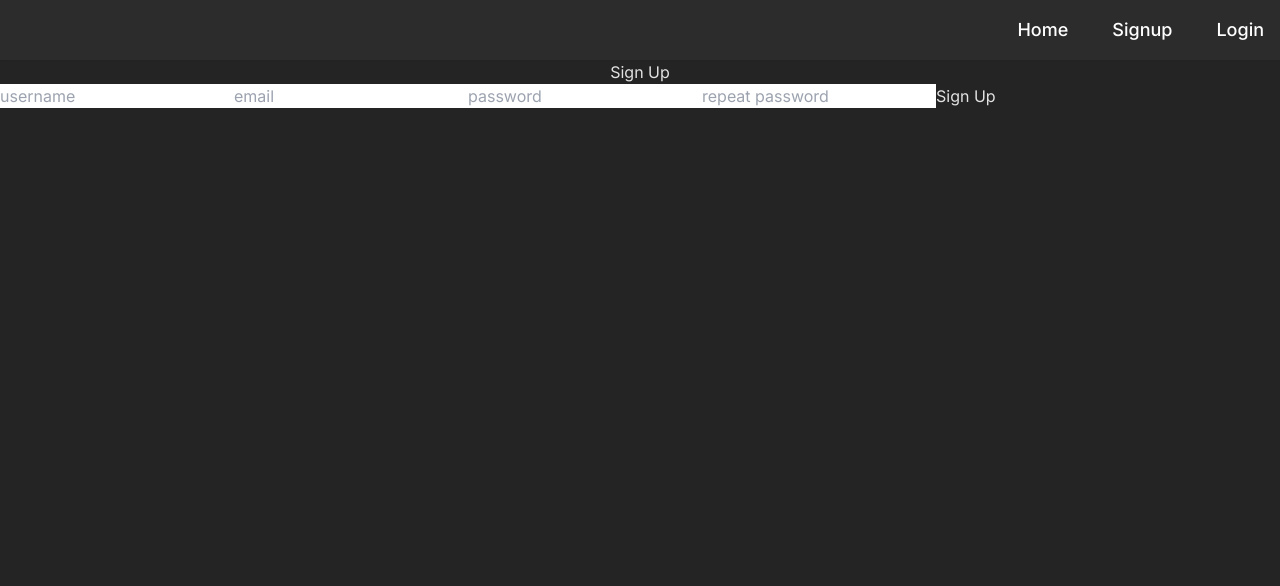
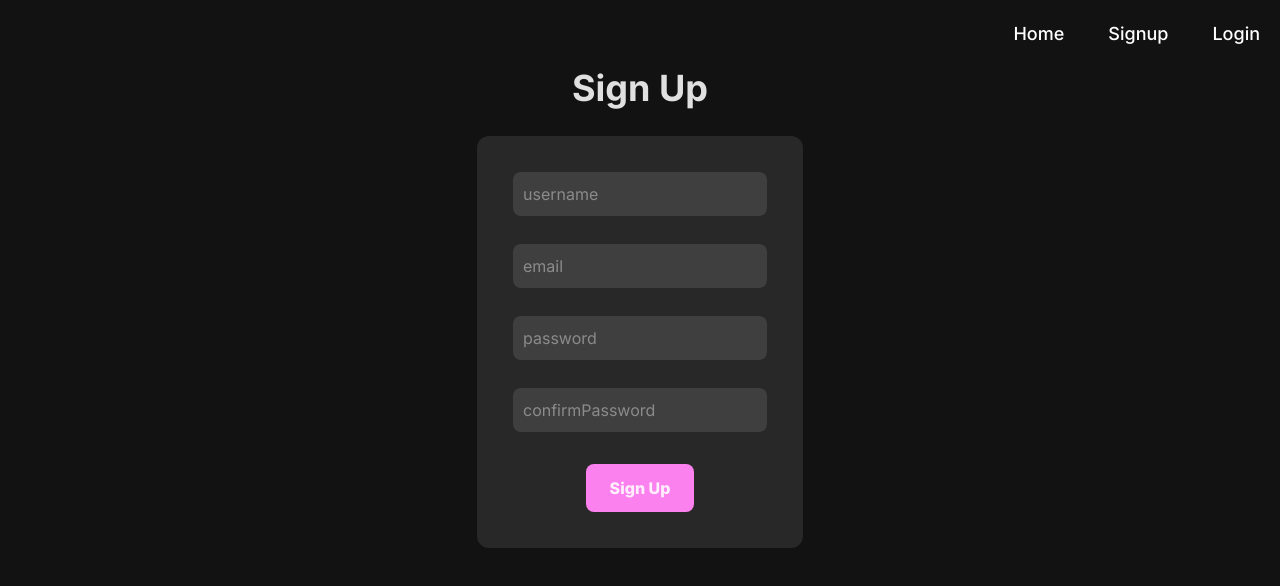
Before and after one commit to Hannyel0/chatApp, a React (Vite) app in the folder client/: page /signup in a window 1280 px wide. Shown: the top 586 px of the page. Built offline with nearby package versions, Linux system fonts and the light colour scheme.

Commit message:
Overall design and color pallet of the project changed

```diff
--- a/client/src/App.jsx
+++ b/client/src/App.jsx
@@ -2,6 +2,7 @@ import { Routes, Route } from "react-router-dom"
 import Home from "./pages/Home"
 import Login from "./pages/Login"
 import Signup from "./pages/Signup"
+import Profile from "./pages/Profile"
 
 
 
@@ -16,6 +17,7 @@ function App() {
       <Route path="/" element={<Home/>}/>
       <Route path="/signup" element={<Signup/>}/>
       <Route path="/login" element={<Login/>}/>
+      <Route path="/profile" element={<Profile/>}/>
 
     </Routes>
   )
--- a/client/src/components/Form.jsx
+++ b/client/src/components/Form.jsx
@@ -31,18 +31,28 @@ export default function Form({ type, sendDataToParent }) {
 
   return (
 
-    <div className="form_wrapper">
-        <form onSubmit={handleSubmit}>
+    <div className="h-[60vh] flex items-center justify-center flex-col">
+        <h1 className="font-bold text-4xl mb-7">{type === "login" ? "Login" : "Sign Up"}</h1>
+        <form className=' rounded-xl p-9 bg-surface-a10 flex flex-col items-center justify-center' onSubmit={handleSubmit}>
             {type === "signUp" && (
-                <input type="text" name='username' placeholder='username' onChange={handleChange}/>
+                <Input type="text" name="username" onChange={handleChange}/>
             )}
-            <input type='email' name='email' placeholder='email' onChange={handleChange}/>
-            <input type="password" name='password' placeholder='password' onChange={handleChange}/>
+            <Input type="email" name="email" onChange={handleChange}/>
+            <Input type="password" name="password" onChange={handleChange}/>
             {type === "signUp" && (
-                <input type="password" name='confirmPassword' placeholder='repeat password' onChange={handleChange} />
+                <Input type="password" name="confirmPassword" onChange={handleChange}/>
             )}
-            <button type='submit'> {type === "signUp" ? "Sign Up" : "Log In"}</button>
+            <button className=' rounded-lg bg-primary-a30 hover:bg-accent-dark py-3 px-6 font-extrabold mt-1' type='submit'> {type === "signUp" ? "Sign Up" : "Log In"}</button>
         </form>
     </div>
   )
+
+
 }
+
+function Input({type, name, onChange}){
+
+    return(
+        <input className='input-style' type={type} name={name} placeholder={name} onChange={onChange}/>
+    )
+}
--- a/client/src/components/Navbar.jsx
+++ b/client/src/components/Navbar.jsx
@@ -5,11 +5,11 @@ export default function Navbar() {
 
   return (
     <>
-    <nav className="bg-background-gray-light shadow-sm p-4">
+    <nav className="bg-secondary shadow-sm p-5">
         <ul className="flex space-x-11 justify-end text-lg font-semibold">
-            <li><Link to="/" className="text-white font-medium transition hover:text-gray-300">Home</Link></li>
-            <li><Link to="/signup" className="text-white font-medium transition hover:text-gray-300">Signup</Link></li>
-            <li><Link to="/login" className="text-white font-medium transition hover:text-gray-300">Login</Link></li>
+            <li><Link to="/" className="text-white font-medium transition hover:text-gray-400">Home</Link></li>
+            <li><Link to="/signup" className="text-white font-medium transition hover:text-gray-400">Signup</Link></li>
+            <li><Link to="/login" className="text-white font-medium transition hover:text-gray-400">Login</Link></li>
         </ul>
     </nav>
     </>
--- a/client/src/index.css
+++ b/client/src/index.css
@@ -11,7 +11,7 @@
 
   color-scheme: light dark;
   color: rgba(255, 255, 255, 0.87);
-  background-color: #242424;
+  background-color: #121212;
 
   font-synthesis: none;
   text-rendering: optimizeLegibility;
@@ -20,3 +20,7 @@
   box-sizing: border-box;
 
 }
+
+.input-style{
+  @apply p-2.5 text-white placeholder:text-surface-a50 rounded-lg outline-none mb-7 bg-surface-a20
+}
--- a/client/src/pages/Login.jsx
+++ b/client/src/pages/Login.jsx
@@ -14,7 +14,6 @@ export default function Login() {
   return (
     <>
     <Navbar/>
-    <h1 style={{textAlign: "center"}}>Login</h1>
     <Form type="login" sendDataToParent={handleFormData}/>
     </>
   )
--- /dev/null
+++ b/client/src/pages/Profile.jsx
@@ -0,0 +1,12 @@
+import Navbar from "../components/Navbar"
+
+export default function Profile() {
+  return (
+
+    <>
+    <Navbar/>
+    <h1>User Profile</h1>
+
+    </>
+  )
+}
--- a/client/src/pages/Signup.jsx
+++ b/client/src/pages/Signup.jsx
@@ -13,7 +13,7 @@ export default function Signup() {
   return (
     <>
     <Navbar/>
-    <h1 style={{textAlign: "center"}}>Sign Up</h1>
+
     <Form type="signUp" sendDataToParent={handleFormData}/>
     </>
   )
--- a/client/tailwind.config.js
+++ b/client/tailwind.config.js
@@ -8,8 +8,18 @@ export default {
   theme: {
     extend: {
       colors: {
-        "background-gray": "#242424",
-        "background-gray-light": "#2C2C2C"
+        "primary-a0": "#f012e6",
+        "primary-a10": "#f448e9",
+        "primary-a20": "#f867ec",
+        "primary-a30": "#fb81ef",
+        "primary-a40": "#fe98f2",
+        "primary-a50": "#ffaef5",
+        "surface-a0": "#121212",
+        "surface-a10": "#282828",
+        "surface-a20": "#3f3f3f",
+        "surface-a30": "#575757",
+        "surface-a40": "#717171",
+        "surface-a50": "#8b8b8b"
 
       }
     },
```
